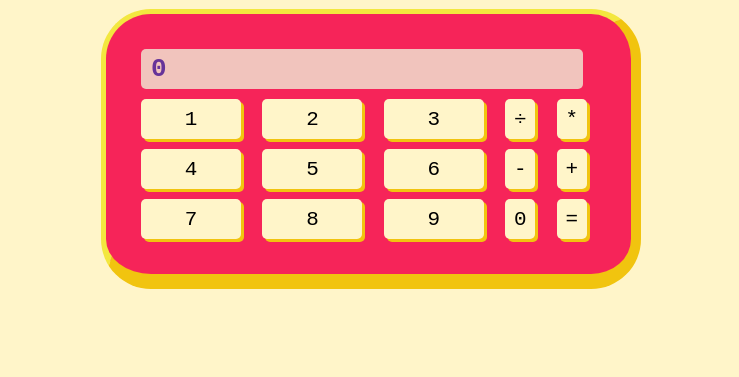
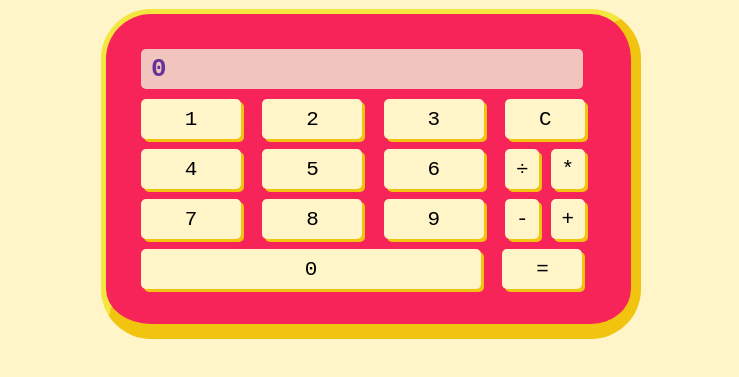
Before and after one commit to anabellaspinelli/Calculator, a plain HTML site: page index.html in a window 1280 px wide. Shown: the part 107-484 px from the top of the page, without its empty margins (269-1008 px from the left). Drawn offline with Linux system fonts and the light colour scheme.

Commit message:
Adding C key to reset the calculator. Modifying styles for operator keys.

```diff
--- a/index.html
+++ b/index.html
@@ -13,18 +13,20 @@
 			<input type="button" value="1" class="number">
 			<input type="button" value="2" class="number">
 			<input type="button" value="3" class="number">
-			<input type="button" value="÷" class="operator">
-			<input type="button" value="*" class="operator">
+			<input type="button" value="C" id="c">
 			<br>
 			<input type="button" value="4" class="number">
 			<input type="button" value="5" class="number">
 			<input type="button" value="6" class="number">
-			<input type="button" value="-" class="operator">
-			<input type="button" value="+" class="operator">
+			<input type="button" value="÷" class="operator">
+			<input type="button" value="*" class="operator">
 			<br>
 			<input type="button" value="7" class="number">
 			<input type="button" value="8" class="number">
 			<input type="button" value="9" class="number">
+			<input type="button" value="-" class="operator">
+			<input type="button" value="+" class="operator">
+			<br>
 			<input type="button" value="0" class="number">
 			<input type="button" value="=" id="equals">
 		</div>
--- a/styles.css
+++ b/styles.css
@@ -54,9 +54,28 @@ input.number {
 	height: 40px;
 }
 
-input.operator, input[value="0"], #equals {
+input.operator {
 	height: 40px;
-	width: 30px;
+	width: 34px;
+}
+
+input[value="*"], input[value="+"] {
+	margin-left: -5px;
+}
+
+input[value="0"] {
+	height: 40px;
+	width: 340px;
+}
+
+#equals {
+	height: 40px;
+	width: 80px;
+}
+
+#c {
+	height: 40px;
+	width: 80px;
 }
 
 #display {
```
